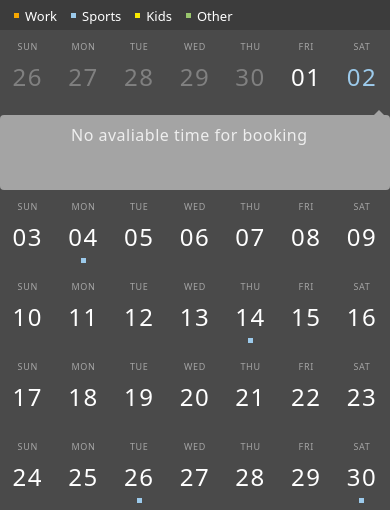
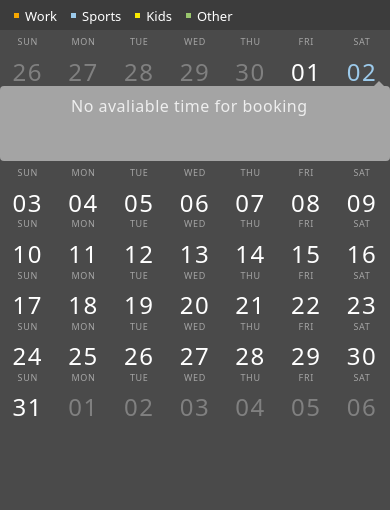
Before and after one commit to cootook/project, a Flask app: page / in a window 390 px wide. Shown: the part 106-616 px from the top of the page. Run offline with Flask 3, Linux system fonts and the light colour scheme; some libraries are stand-ins or nearby versions.

Commit message:
fix: style of calendar for small screens

```diff
--- a/studio_app/static/css/calendar.css
+++ b/studio_app/static/css/calendar.css
@@ -120,6 +120,14 @@
       position: relative;
       z-index: 100;
       height: 5em;
+    }
+
+    @media (max-width: 400px) {
+      .day {
+        font-size: .8em;
+        height: 4em;
+        padding: 5px;
+      }
     }
 
     .day.other {
```
Also changed, not shown: 1 other file.
